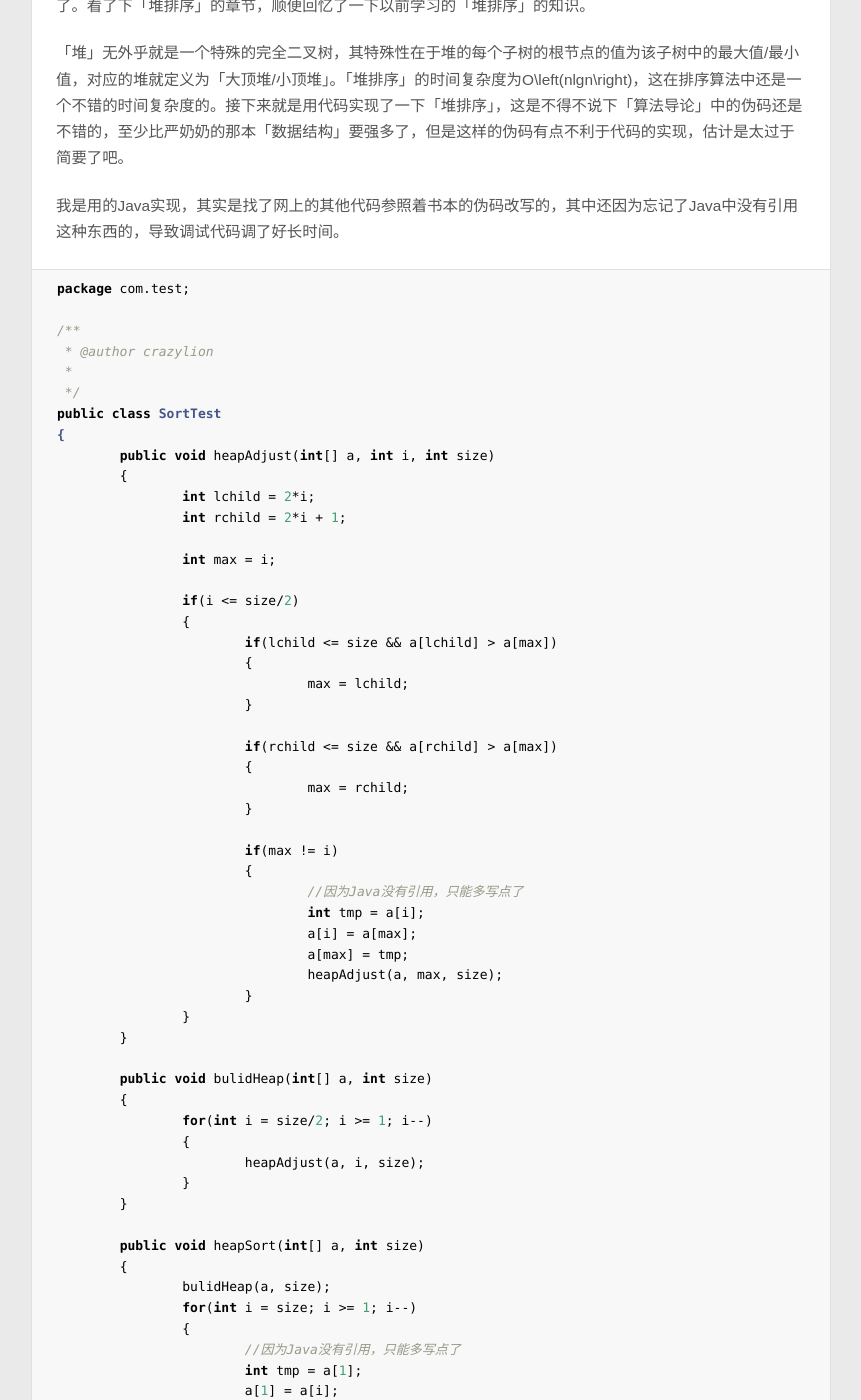
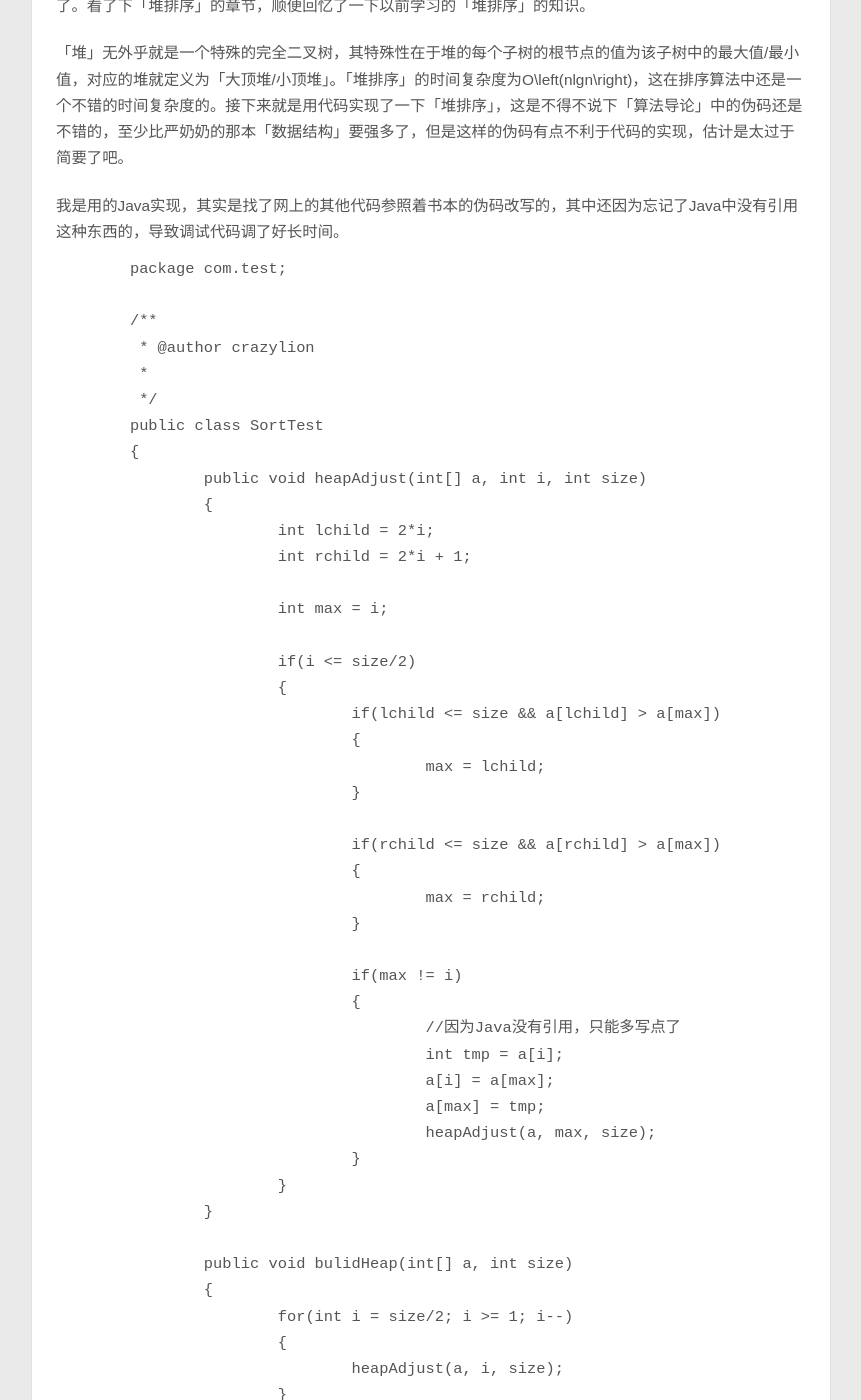
Before and after one commit to xidianpanpei/xidianpanpei.blog, a Jekyll site: the page built from _posts/2013-08-15-heap-sort.markdown, in a window 1280 px wide and 1400 px high, scrolled down 368 px. Shown: the whole window, without its empty margins (209-1070 px from the left). Built offline with Jekyll 4.4.1, drawn with Linux system fonts in a browser that asks for light colours; some web fonts are replaced; Markdown is read by kramdown in place of the engine named in the settings; comment, search, counter and statistics services are not loaded; some of the changed text lies outside the part shown.

Commit message:
修改代码修饰

```diff
--- a/_posts/2013-08-15-heap-sort.markdown
+++ b/_posts/2013-08-15-heap-sort.markdown
@@ -15,6 +15,7 @@
 
 我是用的Java实现，其实是找了网上的其他代码参照着书本的伪码改写的，其中还因为忘记了Java中没有引用这种东西的，导致调试代码调了好长时间。
 
+<pre class="prettify">
 	package com.test;
 
 	/**
@@ -92,3 +93,4 @@
 			}
 		}
 	}
+</pre>
```
